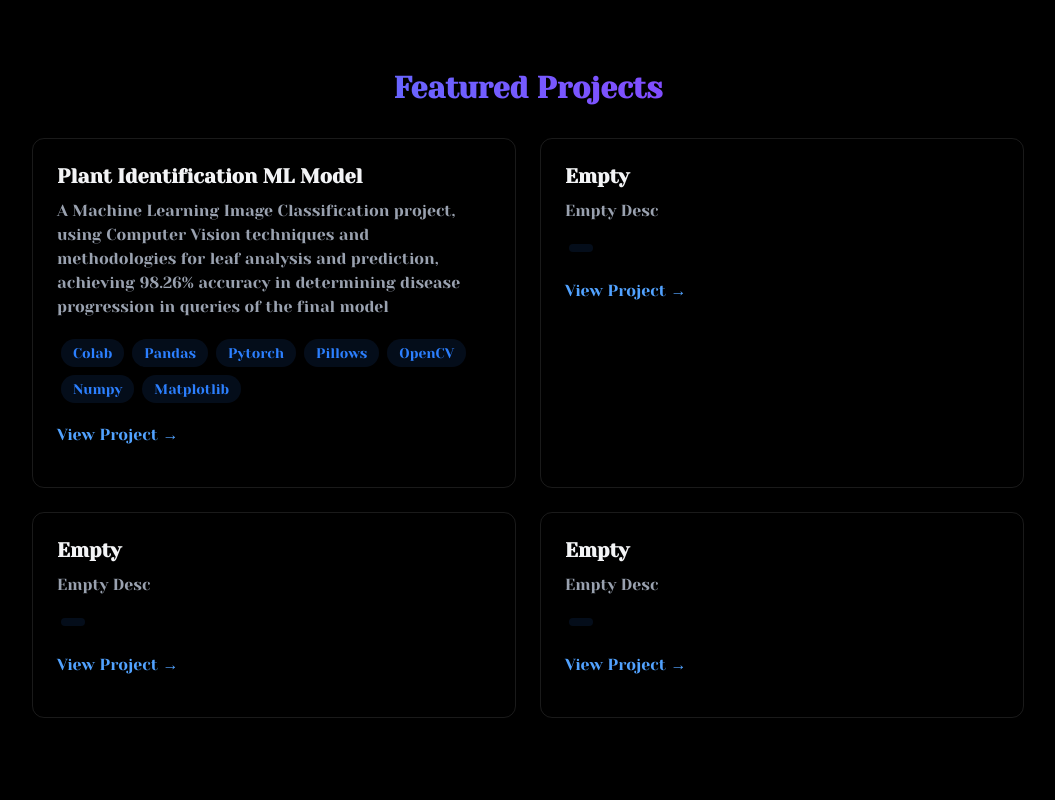
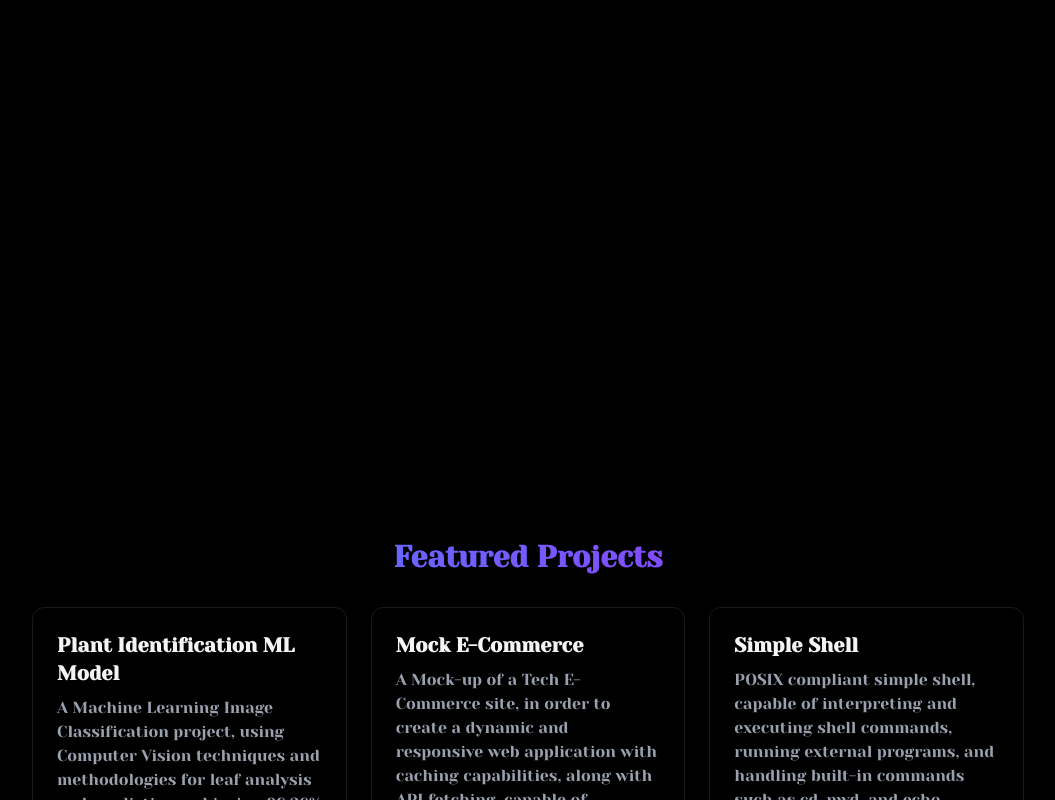
Before and after one commit to raven252525/portfolio, a React (Vite) app: page / in a window 1280 px wide. Shown: the part 3000-3800 px from the top of the page, without its empty margins (112-1167 px from the left). Built offline with nearby package versions, Linux system fonts and the light colour scheme.

Commit message:
added projects and connected View project Links

```diff
--- a/src/components/LoadingScreen.jsx
+++ b/src/components/LoadingScreen.jsx
@@ -3,7 +3,7 @@ import { useState } from "react"
 
 export const LoadingScreen = ({ onComplete }) => {
     const [text, setText] = useState("")
-    const fullText = "<Hello, I'm Max!/>"
+    const fullText = "<Hi! I'm Max/>"
 
     useEffect(() => {
         let index = 0
--- a/src/components/sections/About.jsx
+++ b/src/components/sections/About.jsx
@@ -66,7 +66,7 @@ export const About = () => {
                     </div>
                 </div>
 
-                <div className="grid grid-cols-1 md:grid-rows-2 gap-6">
+                <div className="mb-6">
                     <div className="p-6 rounded-xl border-white/10 border hover:-translate-y-1 transition-all ">
                             <h3 className="text-2xl font-bold mb-4"> Education</h3>
                             <ul className="list-disc list-inside text-gray-300 space-y-2">
@@ -79,7 +79,7 @@ export const About = () => {
                                         <span key={key} className="flex flex-col m-3  hover:text-blue-500 transition-colors">
                                             {course == relevantCoursework[relevantCoursework.length - 1]
                                             ? course
-                                            : `${course}, `}
+                                            : `${course} `}
                                         </span>
                                         ))}
                                     </span>
@@ -87,6 +87,9 @@ export const About = () => {
                             </ul>
                     </div>
 
+                </div>
+
+                <div className="grid grid-cols-1 md:grid-rows-2 gap-6">
                     <div className="p-6 rounded-xl border-white/10 border hover:-translate-y-1 transition-all">
                             <div className="flex justify-between">
                                 <h3 className="text-xl font-bold mb-4"> Experience</h3> <h2 className="text-gray-400 hover:text-blue-500 transition"> -my professional journey</h2>
--- a/src/components/sections/Projects.jsx
+++ b/src/components/sections/Projects.jsx
@@ -7,7 +7,7 @@ export const Projects = () => {
             <div className="max-w-5xl mx-auto px-4 ">
                 <h2 className="text-3xl font-bold mb-8 bg-gradient-to-r
                 from-blue-500 to-purple-600 text-center bg-clip-text text-transparent "> Featured Projects </h2>
-                <div className="grid grid-cols-1 md:grid-cols-2 gap-6">
+                <div className="grid grid-cols-1 md:grid-cols-3 gap-6">
 
                     <div className="p-6 rounded-xl border border-white/10 hover:-translate-y-1 hover:border-blue-500/30
                     hover:shadow-[0_2px_8px_rgba(59,130,246,0.1)] transition-all">
@@ -33,10 +33,11 @@ export const Projects = () => {
 
                     <div className="p-6 rounded-xl border border-white/10 hover:-translate-y-1 hover:border-blue-500/30
                     hover:shadow-[0_2px_8px_rgba(59,130,246,0.1)] transition-all">
-                        <h3 className="text-xl font-bold mb-2"> Empty</h3>
-                        <p className="text-gray-400 mb-4"> Empty Desc</p>
+                        <h3 className="text-xl font-bold mb-2"> Mock E-Commerce</h3>
+                        <p className="text-gray-400 mb-4">A Mock-up of a Tech E-Commerce site, in order to create a dynamic and responsive web application with caching
+                        capabilities, along with API fetching, capable of calculating costs, and search actions</p>
                         <div>
-                            {[""].map((skill, key) => (
+                            {["Node.js","React", "Next.js", "MongoDB", "TailwindCSS"].map((skill, key) => (
                                 <span key={key} className="bg-blue-500/10 text-blue-500 py-1 px-3 rounded-full
                                     text-sm hover:bg-blue-500/20 hover:shadow-[0_2px_8px_rgba(59,130,246,0.1)]
                                     transition flex md:inline-block mx-1 my-1">
@@ -47,20 +48,21 @@ export const Projects = () => {
 
                         <div className="flex justify-between items-center my-4">
                             <a className="text-blue-400 hover:text-blue-300 transition-colors"
-                            href=""
+                            href="https://my-mock-e-commerce.netlify.app/"
                             target="_blank">View Project →</a>
                         </div>
                     </div>
 
                     <div className="p-6 rounded-xl border border-white/10 hover:-translate-y-1 hover:border-blue-500/30
                     hover:shadow-[0_2px_8px_rgba(59,130,246,0.1)] transition-all">
-                        <h3 className="text-xl font-bold mb-2"> Empty</h3>
-                        <p className="text-gray-400 mb-4"> Empty Desc</p>
+                        <h3 className="text-xl font-bold mb-2"> Simple Shell</h3>
+                        <p className="text-gray-400 mb-4"> POSIX compliant simple shell, capable of interpreting and executing shell
+                        commands, running external programs, and handling built-in commands such as cd, pwd, and echo</p>
                         <div>
-                            {[""].map((skill, key) => (
+                            {["Git", "CMake", "Bash", "Linux", "Unit Testing", "C++"].map((skill, key) => (
                                 <span key={key} className="bg-blue-500/10 text-blue-500 py-1 px-3 rounded-full
                                     text-sm hover:bg-blue-500/20 hover:shadow-[0_2px_8px_rgba(59,130,246,0.1)]
-                                    transition md:inline-block mx-1 my-1">
+                                    transition flex md:inline-block mx-1 my-1">
                                     {skill}
                                 </span>
                             ))}
@@ -68,33 +70,10 @@ export const Projects = () => {
 
                         <div className="flex justify-between items-center my-4">
                             <a className="text-blue-400 hover:text-blue-300 transition-colors"
-                            href=""
+                            href="https://github.com/raven252525/simple-shell"
                             target="_blank">View Project →</a>
                         </div>
                     </div>
-
-                    <div className="p-6 rounded-xl border border-white/10 hover:-translate-y-1 hover:border-blue-500/30
-                    hover:shadow-[0_2px_8px_rgba(59,130,246,0.1)] transition-all">
-                        <h3 className="text-xl font-bold mb-2"> Empty</h3>
-                        <p className="text-gray-400 mb-4"> Empty Desc</p>
-                        <div>
-                            {[""].map((skill, key) => (
-                                <span key={key} className="bg-blue-500/10 text-blue-500 py-1 px-3 rounded-full
-                                    text-sm hover:bg-blue-500/20 hover:shadow-[0_2px_8px_rgba(59,130,246,0.1)]
-                                    transition md:inline-block mx-1 my-1">
-                                    {skill}
-                                </span>
-                            ))}
-                        </div>
-
-                        <div className="flex justify-between items-center my-4">
-                            <a className="text-blue-400 hover:text-blue-300 transition-colors"
-                            href=""
-                            target="_blank">View Project →</a>
-                        </div>
-                    </div>
-
-
                 </div>
             </div>
         </RevealOnScroll>
```
